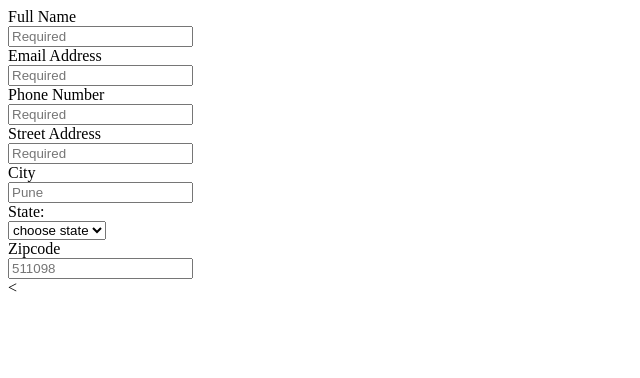
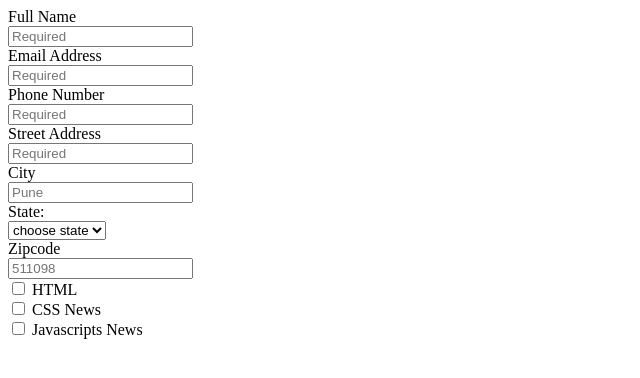
Before and after one commit to iamneo-production/afbaefaadccffdc305520444bbaaaabbcbbfefone, a plain HTML site: page public/index.html in a window 1280 px wide. Shown: the whole page, without its empty margins (0-640 px from the left). Drawn offline with Linux system fonts and the light colour scheme.

Commit message:
Backup Commit

```diff
--- a/public/index.html
+++ b/public/index.html
@@ -30,6 +30,11 @@
         <input type="text" id="zipcode" name="user_city" placeholder="511098">
         </div>
 
-     <
+        <input type="checkbox" id="vehicle1" name="check1" value="Bike">
+        <label for="check1"> HTML</label><br>
+        <input type="checkbox" id="vehicle2" name="check2" value="Car">
+        <label for="check2"> CSS News</label><br>
+        <input type="checkbox" id="vehicle3" name="check3" value="Boat">
+        <label for="check3"> Javascripts News</label><br>
 </body>
 </html>
```
